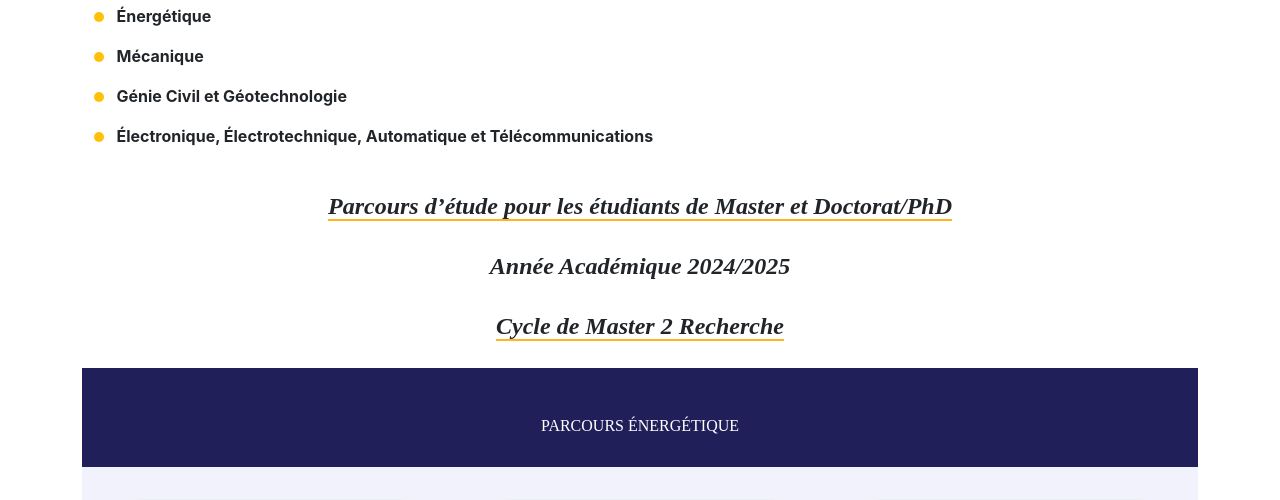
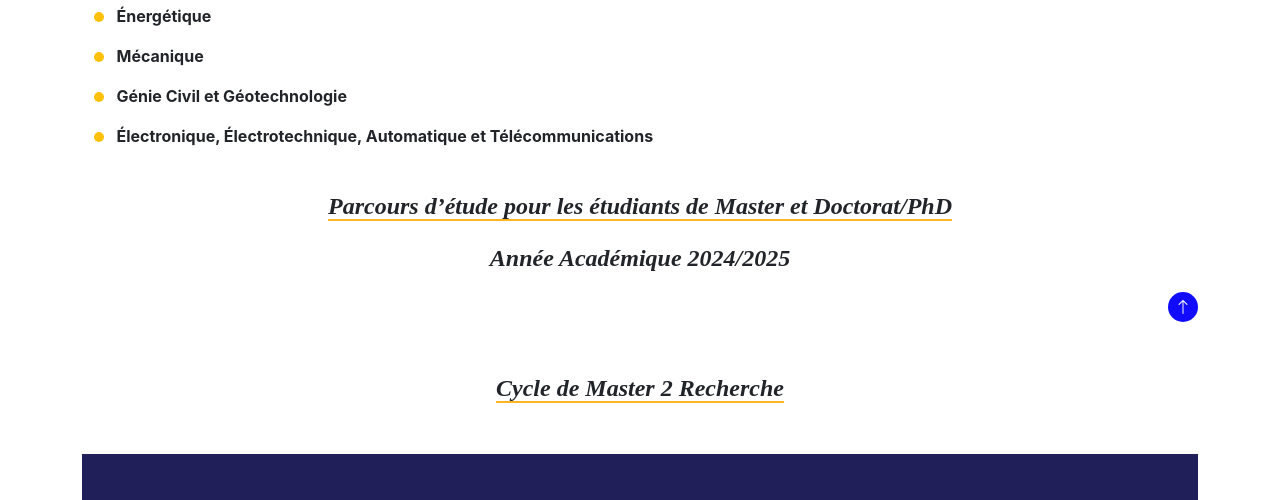
Before and after one commit to Tekeu583/LTSA, a PHP site: page /views/formations.php in a window 1280 px wide. Shown: the part 313-813 px from the top of the page. Run offline with PHP 8.4, Linux system fonts and the light colour scheme; some libraries are stand-ins or nearby versions.

Commit message:
Mis à jour de la page Formations

```diff
--- a/views/formations.php
+++ b/views/formations.php
@@ -55,21 +55,31 @@ ob_start();
     </div>
 
     <!-- Titre de la section des parcours d'etude -->
-    <div class="text-center my-4">
+    <div class="text-center my-2">
         <p style="font-family: 'Times New Roman', Times, serif; font-size: 24px;text-decoration: underline; text-decoration-color: #FFB523; text-underline-offset: 5px;font-weight: bold; font-style: italic;">
         Parcours d’étude pour les étudiants de Master et Doctorat/PhD
         </p>
     </div>
-    <div class="text-center my-4">
+    <div class="text-center my-3">
         <p style="font-family: 'Times New Roman', Times, serif; font-size: 24px;font-weight: bold; font-style: italic;">
         Année Académique 2024/2025
         </p>
     </div>
-    <div class="text-center my-4">
-        <p style="font-family: 'Times New Roman', Times, serif; font-size: 24px;text-decoration: underline; text-decoration-color: #FFB523; text-underline-offset: 5px;font-weight: bold; font-style: italic;">
-        Cycle de Master 2 Recherche
-        </p>
+<div class="d-flex justify-content-end align-items-center my-0">
+  <!-- Ellipse bleue avec flèche vers le haut -->
+    <div class="d-flex justify-content-center align-items-center rounded-circle"style="background-color: #110CFF; width: 30px; height: 30px;">
+    <i class="bi bi-arrow-up text-white" style="font-size: 16px;"></i>
     </div>
+</div>
+<div class="text-center my-5">
+  <!-- "Cycle de Master 2 Recherche" -->
+  <p style="font-family: 'Times New Roman', Times, serif; font-size: 24px; text-decoration: underline; text-decoration-color: #FFB523; text-underline-offset: 5px; font-weight: bold; font-style: italic; margin: 0;">
+    Cycle de Master 2 Recherche
+  </p>
+</div>
+
+
+
 
 
     <!-- Parcours ÉNERGÉTIQUE -->
```
